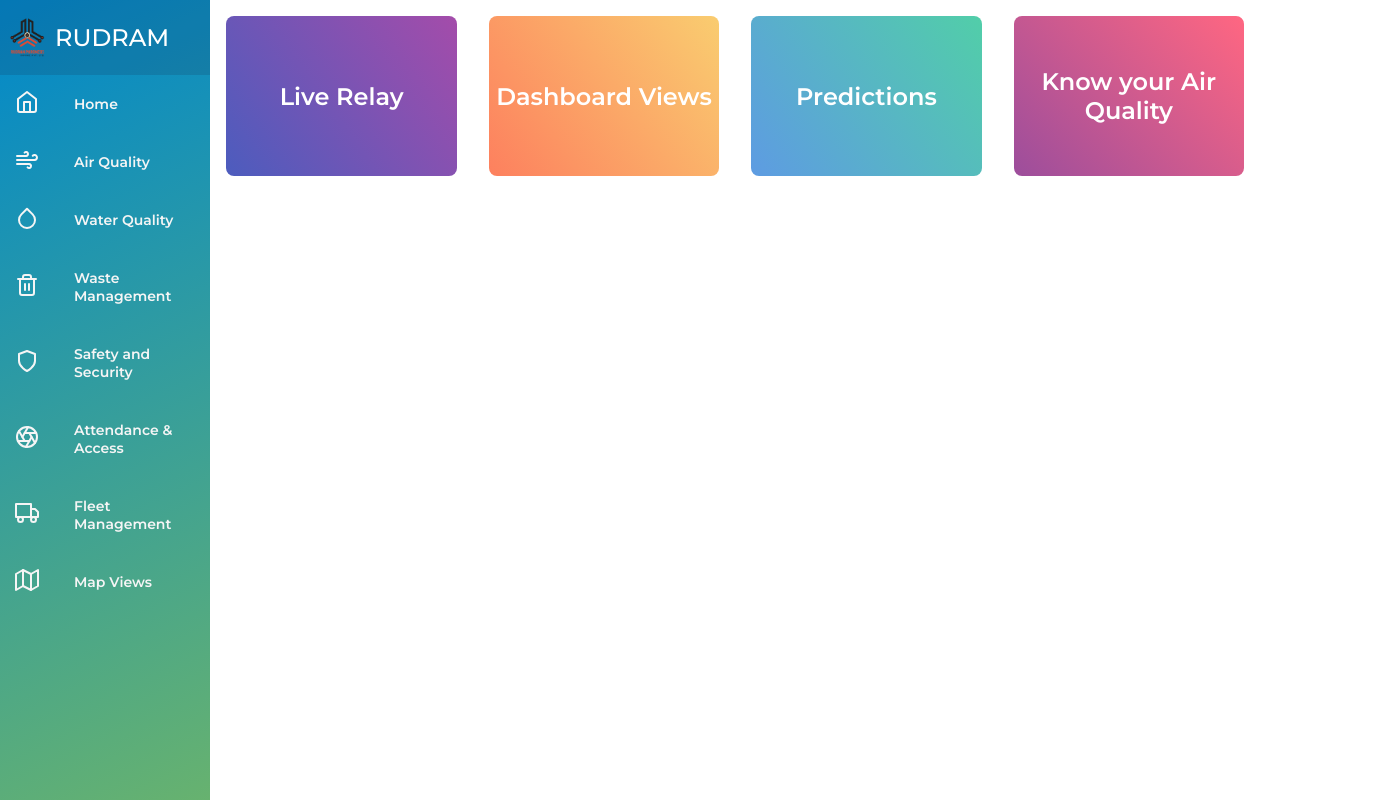
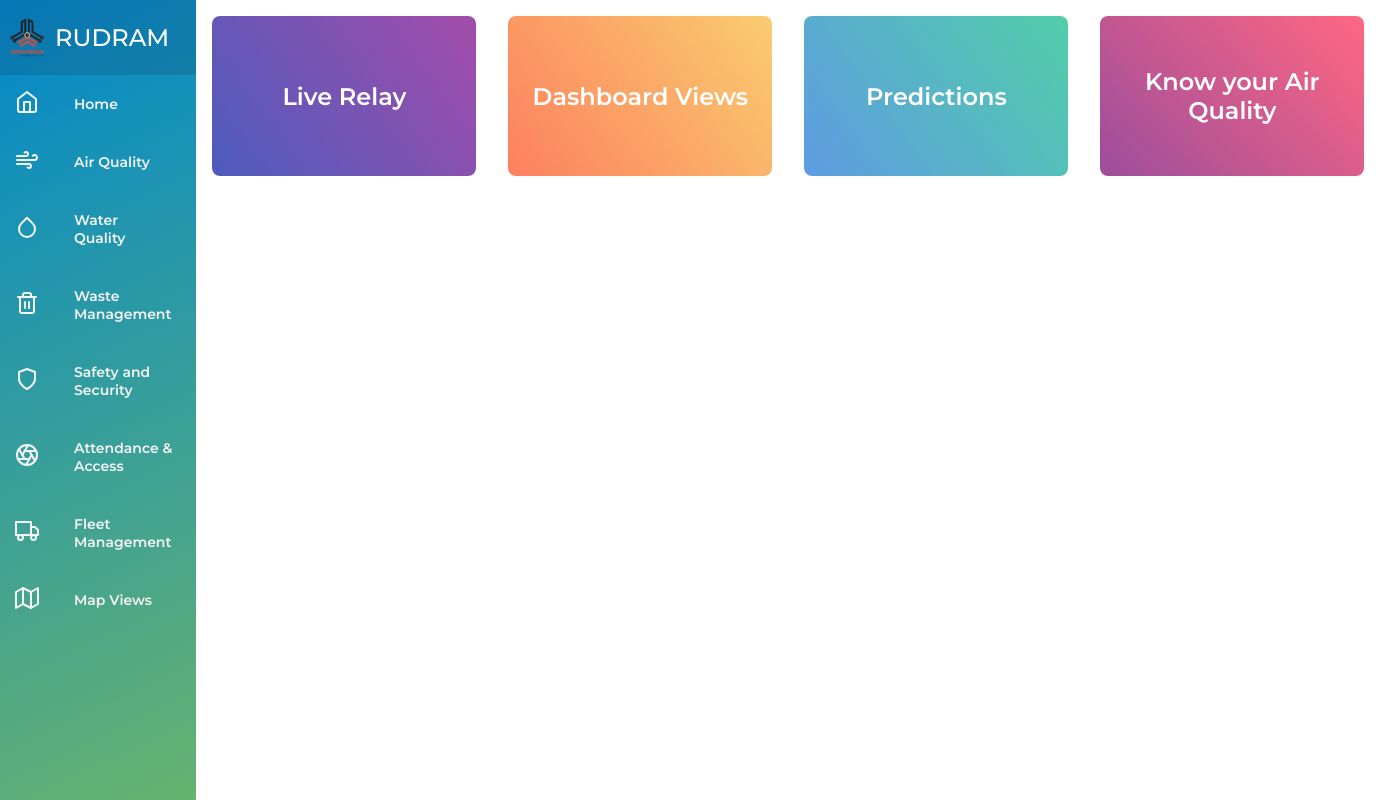
Before and after one commit to racyriaz/rudram, a React (Create React App) app: page / in a window 1280 px wide. Shown: the whole page, 1380 px wide, since content can reach past the window. Built offline with nearby package versions, Linux system fonts and the light colour scheme.

Commit message:
aligin cards

```diff
--- a/src/Views/Home.jsx
+++ b/src/Views/Home.jsx
@@ -5,7 +5,7 @@
 function Home() {
 	return (
 		<div className="view-container">
-			<div className="flex row">
+			<div className="flex row justify-evenly">
 				<Card
 					color="linear-gradient(0.15turn, rgba(0, 23, 162, 0.70), rgba(125, 0, 134, 0.70))"
 					content="Live Relay"
--- a/src/Views/Stylesheet.css
+++ b/src/Views/Stylesheet.css
@@ -21,6 +21,10 @@
 }
 .justify-between {
 	justify-content: space-between;
+	align-items: center;
+}
+.justify-evenly {
+	justify-content: space-evenly;
 	align-items: center;
 }
 .flex {
@@ -102,6 +106,6 @@
 
 .view-container {
 	display: block;
-	width: 82%;
-	margin-right: 20px;
+	width: 100%;
+	margin-right: 2px;
 }
```
Also changed, not shown: src/Components/CardContainer.jsx (deleted, +0 -7 lines).
